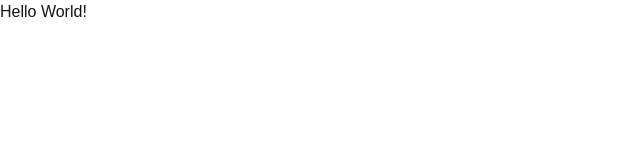
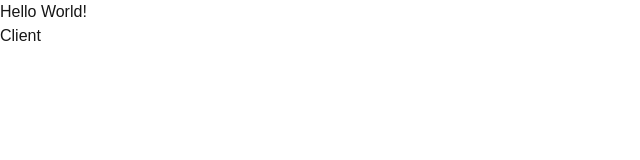
Before and after one commit to jackson-4seal/OCLA-Challenge, a Next.js app in the folder OCLA-web-tool/: page / in a window 1280 px wide. Shown: the top 160 px of the page, without its empty margins (0-640 px from the left). Built offline with nearby package versions, Linux system fonts and the light colour scheme.

Commit message:
feat: Add node modules and client page

```diff
--- /dev/null
+++ b/OCLA-web-tool/app/client/ClientPage.jsx
@@ -0,0 +1,7 @@
+export default function ClientPage() {
+  return (
+    <div>
+      Client
+    </div>
+  );
+}
--- a/OCLA-web-tool/app/page.tsx
+++ b/OCLA-web-tool/app/page.tsx
@@ -1,7 +1,10 @@
+import ClientPage from "./client/ClientPage"
+
 export default function Home() {
   return (
     <div>
       Hello World!
+      <ClientPage />
     </div>
   );
 }
--- a/OCLA-web-tool/package.json
+++ b/OCLA-web-tool/package.json
@@ -15,12 +15,12 @@
   },
   "devDependencies": {
     "@tailwindcss/turbopack": "^4",
-    "@types/node": "^20",
-    "@types/react": "^19",
+    "@types/node": "20.19.43",
+    "@types/react": "19.3.0",
     "@types/react-dom": "^19",
     "eslint": "^9",
     "eslint-config-next": "16.4.5",
     "tailwindcss": "^4",
-    "typescript": "^5"
+    "typescript": "5.9.3"
   }
 }
```
Also changed, not shown: package.json (added, +7 -0 lines), 2 other files (tests, documents, lock files or other folders).
